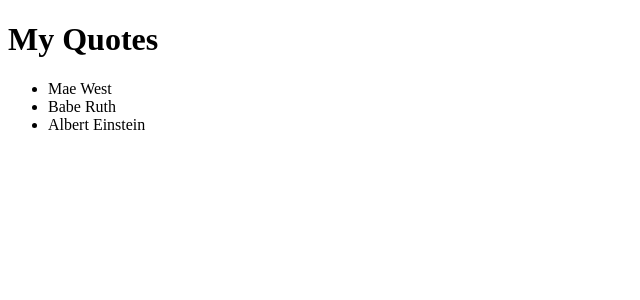
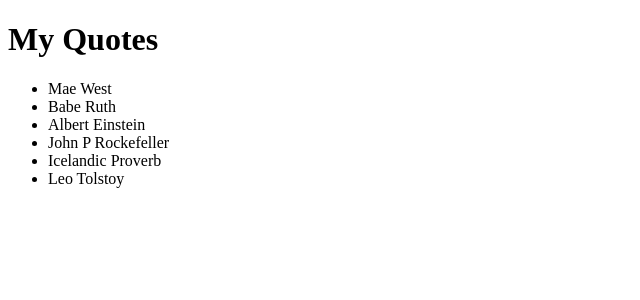
Before and after one commit to Wanguifiona/Quotes, an Angular app: page / in a window 1280 px wide. Shown: the top 300 px of the page, without its empty margins (0-640 px from the left). Built offline with nearby package versions, Linux system fonts and the light colour scheme.

Commit message:
add quote component

```diff
--- a/src/app/app.component.html
+++ b/src/app/app.component.html
@@ -1,8 +1 @@
-<div>
-  <h1>My  Quotes</h1>
-  <ul>
-    <li *ngFor='let quote of quotes'>
-      {{ quote }}
-    </li>
-  </ul>
-</div>
+<app-quote></app-quote>
--- a/src/app/app.component.ts
+++ b/src/app/app.component.ts
@@ -1,4 +1,5 @@
 import { Component } from '@angular/core';
+import { Quote } from './quote';
 
 @Component({
   selector: 'app-root',
--- a/src/app/app.module.ts
+++ b/src/app/app.module.ts
@@ -3,10 +3,12 @@
 
 import { AppRoutingModule } from './app-routing.module';
 import { AppComponent } from './app.component';
+import { QuoteComponent } from './quote/quote.component';
 
 @NgModule({
   declarations: [
-    AppComponent
+    AppComponent,
+    QuoteComponent
   ],
   imports: [
     BrowserModule,
--- a/src/app/quote.ts
+++ b/src/app/quote.ts
@@ -1,2 +1,5 @@
 export class Quote {
+    id: number;
+    name: string;
+    description: string;
 }
--- /dev/null
+++ b/src/app/quote/quote.component.html
@@ -0,0 +1,8 @@
+<div>
+    <h1>My  Quotes</h1>
+    <ul>
+      <li *ngFor='let quote of quotes'>
+        {{ quote.name }}
+      </li>
+    </ul>
+  </div>
--- /dev/null
+++ b/src/app/quote/quote.component.ts
@@ -0,0 +1,24 @@
+import { Component, OnInit } from '@angular/core';
+import { Quote } from '../quote';
+
+@Component({
+  selector: 'app-quote',
+  templateUrl: './quote.component.html',
+  styleUrls: ['./quote.component.css']
+})
+export class QuoteComponent implements OnInit {
+  quotes:Quote[] =[
+    {id:1, name: 'Mae West', description: 'You only leave once, but if you do it right, once is enough'},
+    {id:2, name: 'Babe Ruth', description:'Never let the fear of stiking out keep you from playing the game'},
+    {id:3, name: 'Albert Einstein', description:'If you want to live a happy life, live it to a goal not to people or things'},
+    {id:4, name: 'John P Rockefeller', description:'Don/t be afraid to give up the good to go for the great'},
+    {id:5, name: 'Icelandic Proverb', description:'A wise man changes his mind, a fool never will'},
+    {id:6, name: 'Leo Tolstoy', description:'True life is lived when tiny changes occur'},
+
+  ]
+  constructor() { }
+
+  ngOnInit() {
+  }
+
+}
```
Also changed, not shown: src/app/quote/quote.component.css (added), 1 other file (tests, documents, lock files or other folders).
